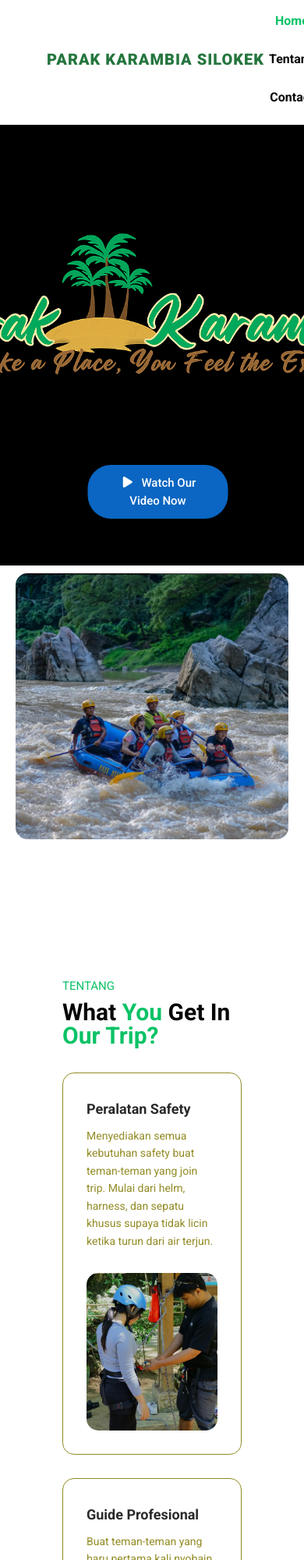
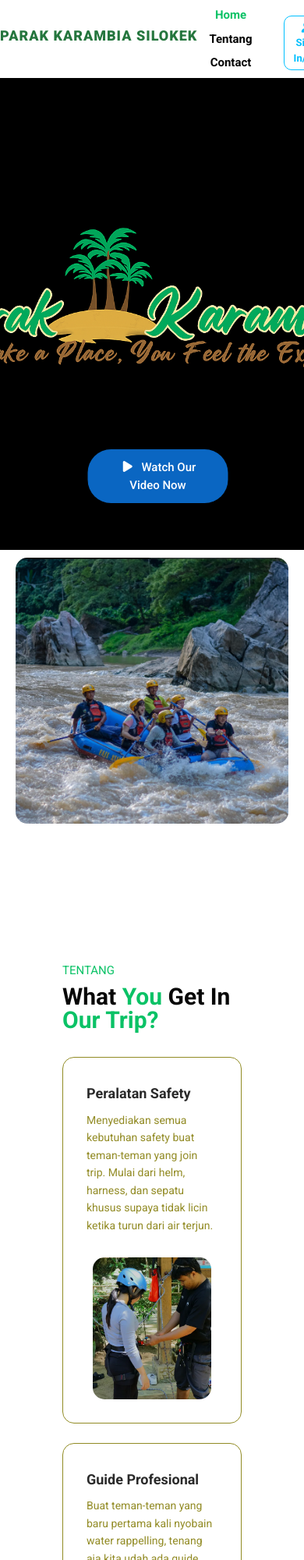
Before and after one commit to Wisata0/Parak.Karambia.Silokek, a plain HTML site: page index.html in a window 390 px wide. Shown: the top 2000 px of the page at 78% size. Drawn offline with nearby package versions, Linux system fonts and the light colour scheme.

Commit message:
Update style.css

```diff
--- a/assets/css/style.css
+++ b/assets/css/style.css
@@ -106,7 +106,11 @@ img {
    max-width: 100%;
   height: auto;
 }
-
+img, iframe, video {
+  max-width: 100%;
+  height: auto;
+  display: block;
+}
 /*
 ---------------------------------------------
 Global Styles
@@ -115,11 +119,11 @@ Global Styles
 html,
 body {
   background: #fff;
-  font-family: 'Roboto', sans-serif;
+  width: 100%;
+  overflow-x: hidden; /* cegah geser horizontal */
   margin: 0;
   padding: 0;
-  box-sizing: border-box;
-  overflow-x: hidden;
+  scroll-behavior: smooth;
   }
 
 ::selection {
@@ -281,6 +285,8 @@ header {
 
 /* Tambahkan ini supaya konten di bawah header tidak tertutup */
 body {
+  -webkit-overflow-scrolling: touch;
+  scroll-behavior: smooth;
   padding-top: 65px; /* sesuaikan dengan tinggi header kamu */
 }
 
@@ -357,8 +363,8 @@ PopUp Style
 --------------------------------------------
 */
 .container, .container-fluid {
-  padding-left: 15px;
-  padding-right: 15px;
+  padding-left: 35px;
+  padding-right: 35px;
 }
 #lean_overlay {
   position: fixed;
@@ -2283,15 +2289,11 @@ img {
     font-size: 14px;
   }
 }
-
-/* ===========================
-   RESPONSIVE UNTUK HP & TABLET
-   =========================== */
-@media (max-width: 768px) {
+/* Tablet (≤ 992px) */
+@media (max-width: 992px) {
   .header-area .container {
-    flex-wrap: wrap; /* agar turun baris kalau sempit */
+    flex-wrap: wrap;
     justify-content: center;
-    text-align: center;
   }
 
   .header-area .logo {
@@ -2301,22 +2303,66 @@ img {
     margin-bottom: 8px;
   }
 
+  .main-nav ul.nav {
+    gap: 15px;
+  }
+
+  .border-button {
+    justify-content: center;
+    margin-top: 10px;
+  }
+
+  .border-button a {
+    font-size: 14px;
+    padding: 6px 16px;
+  }
+
+  .main-banner .header-text {
+    text-align: center;
+    padding: 50px 15px;
+  }
+
+  .popular-item {
+    margin-bottom: 25px;
+  }
+}
+
+/* HP (≤ 768px) */
+@media (max-width: 768px) {
+  body {
+    font-size: 15px;
+    overflow-x: hidden;
+  }
+
+  /* Header rapat dan di tengah */
+  .header-area .container {
+    flex-direction: column;
+    align-items: center;
+  }
+
+  .header-area .logo {
+    text-align: center;
+    font-size: 20px;
+    margin-bottom: 8px;
+  }
+
   .main-nav {
     width: 100%;
     justify-content: center;
-    margin-bottom: 8px;
   }
 
   .main-nav ul.nav {
-      display: flex;
-  gap: 25px;
-  margin: 0;
-  padding: 0;
-  list-style: none;
+    flex-wrap: wrap;
+    justify-content: center;
+    gap: 12px;
+  }
+
+  .main-nav ul.nav li a {
+    font-size: 15px;
   }
 
   .border-button {
-    width: 100%;
+    margin-top: 10px;
     justify-content: center;
   }
 
@@ -2324,4 +2370,62 @@ img {
     font-size: 14px;
     padding: 6px 15px;
   }
-}
+
+  /* Gambar & konten */
+  img {
+    width: 100%;
+    height: auto;
+  }
+
+  .popular-item img,
+  .featured-items img {
+    width: 90%;
+    margin: 0 auto;
+  }
+
+  .contact-us .info-item {
+    text-align: center;
+    margin-bottom: 20px;
+  }
+
+  footer p {
+    font-size: 13px;
+  }
+}
+
+/* HP kecil (≤ 480px) */
+@media (max-width: 480px) {
+  .header-area {
+    padding: 8px 0;
+  }
+
+  .header-area .logo {
+    font-size: 18px;
+  }
+
+  .main-nav ul.nav {
+    flex-direction: column;
+    gap: 8px;
+  }
+
+  .border-button a {
+    padding: 5px 12px;
+    font-size: 13px;
+  }
+
+  .popular-item h4 {
+    font-size: 16px;
+  }
+
+  .popular-item span {
+    font-size: 13px;
+  }
+
+  .info-item i {
+    font-size: 28px;
+  }
+
+  footer p {
+    font-size: 12px;
+  }
+}
```
